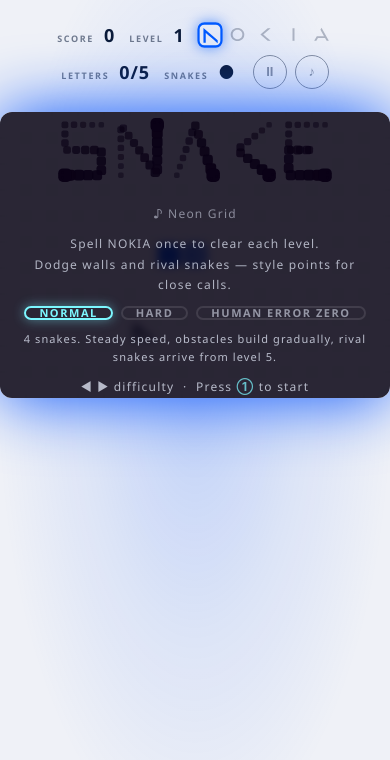
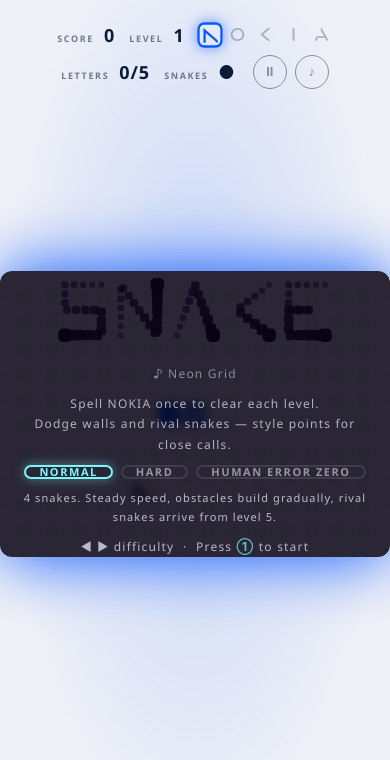
Before and after one commit to lapper13/Synth-Snake, a website: page index.html in a window 390 px wide. Drawn offline with Linux system fonts and the light colour scheme.

Commit message:
fix: lower the board in portrait for one-handed thumb reach
The board previously sat right under the hud (#stage margin-top: 2vh),
leaving a huge dead zone of empty screen between it and the d-pad. Bump
#stage's portrait margin-top to 20.9vh, which pushes the board's bottom
edge to sit ~20px above the d-pad's top edge (measured at 390x844: hud
17..93, canvas 269..555, dpad 575..743) -- maximising how much of the
board a thumb anchored near the d-pad can reach, without overlapping it.

```diff
--- a/index.html
+++ b/index.html
@@ -204,11 +204,14 @@
     #hud .lbl{font-size:9px}
     #seq span{width:22px;height:22px;font-size:12px}
 
-    /* Anchor to the top. With the score panel hidden there is less content
-       than screen, and body's justify-content:center would otherwise float
-       the board down into the d-pad. */
+    /* Anchor to the top, then push the board most of the way down the screen
+       with margin-top on #stage: one-handed thumb reach is the point of
+       portrait mode, so the board sits just above the d-pad instead of
+       clinging to the top of the screen (see one-handed portrait controller
+       rules below -- #dpad's top edge is pinned at bottom:12vh, i.e. y ~=
+       88vh). 20.9vh lands the board's bottom edge ~20px above that. */
     body{justify-content:flex-start;padding-top:2vh}
-    #stage{margin-top:2vh}
+    #stage{margin-top:20.9vh}
   }
 
   /* Keep the HUD and hint clear of a notch or home indicator. */
```
